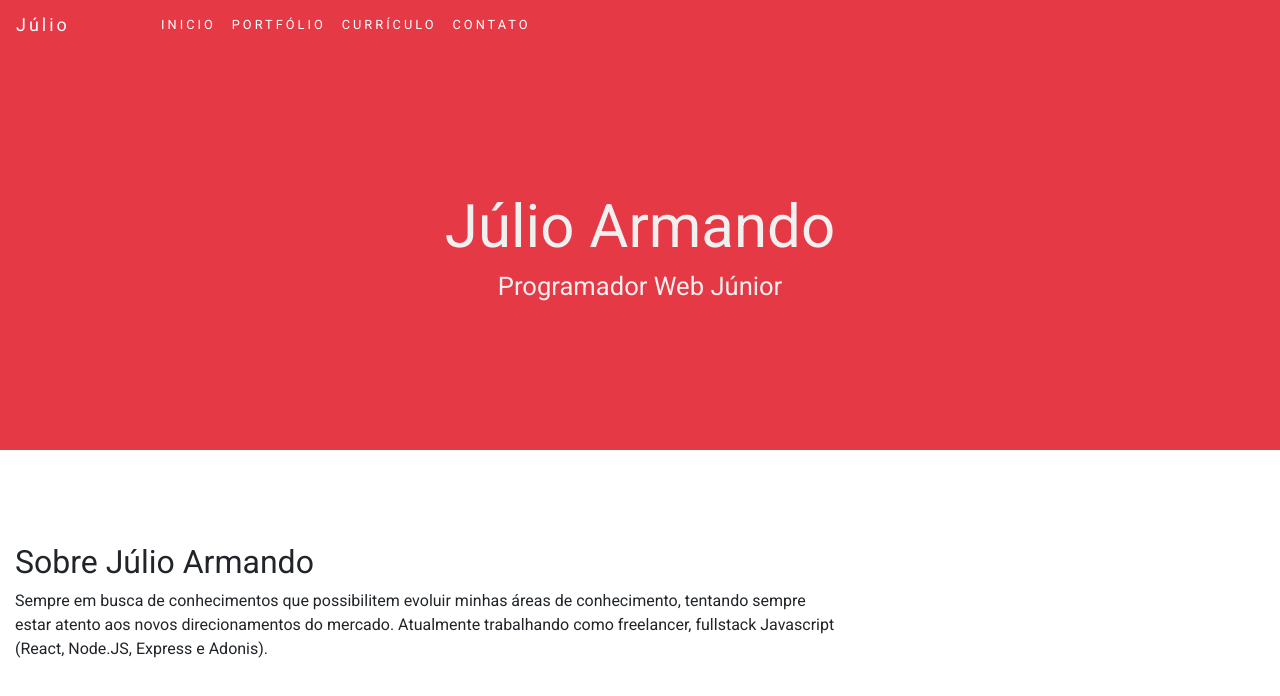
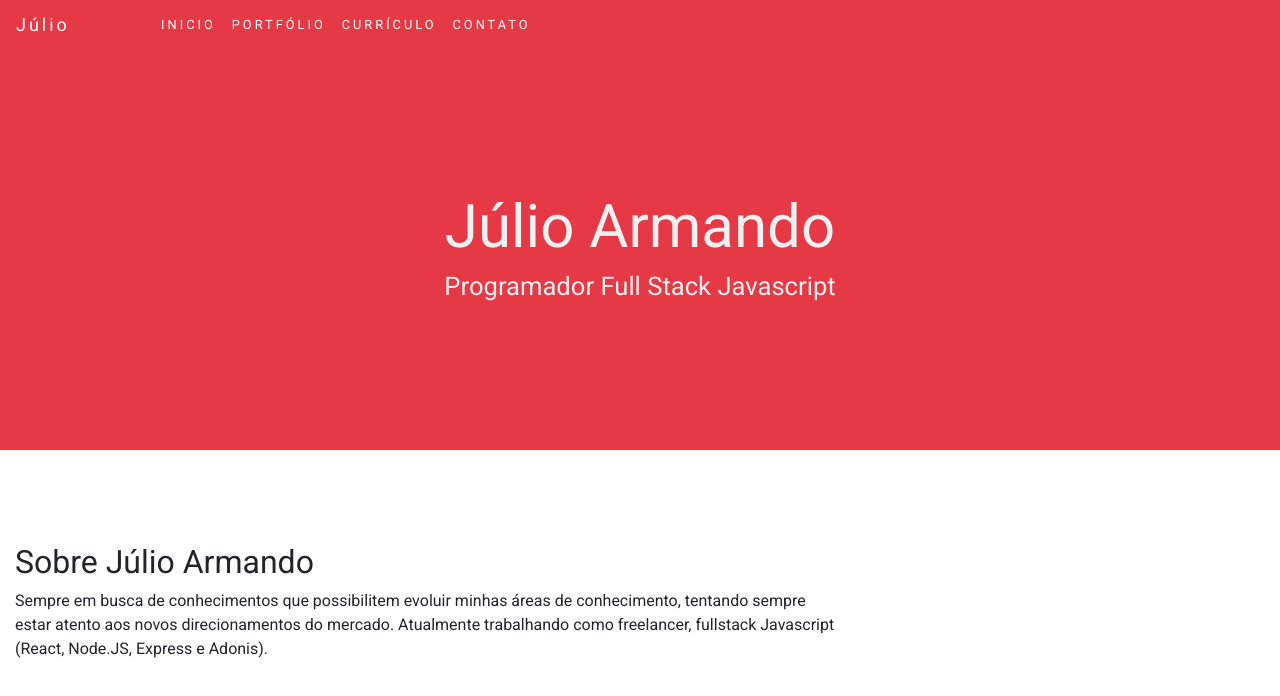
Before and after one commit to Julioamoreno/site-pessoal, a React (Create React App) app: page / in a window 1280 px wide. Shown: the top 696 px of the page. Built offline with nearby package versions, Linux system fonts and the light colour scheme; a web font is replaced by a local one.

Commit message:
feat: alterando descrição

```diff
--- a/src/componentes/inicio.js
+++ b/src/componentes/inicio.js
@@ -6,7 +6,7 @@ const Inicio = (props) => {
 			<div className='row' id='topo'>
 				<div className='col text-center my-auto'>
 					<h1>Júlio Armando</h1>
-					<h2>Programador Web Júnior</h2>
+					<h2>Programador Full Stack Javascript</h2>
 				</div>
 			</div>
 
```
